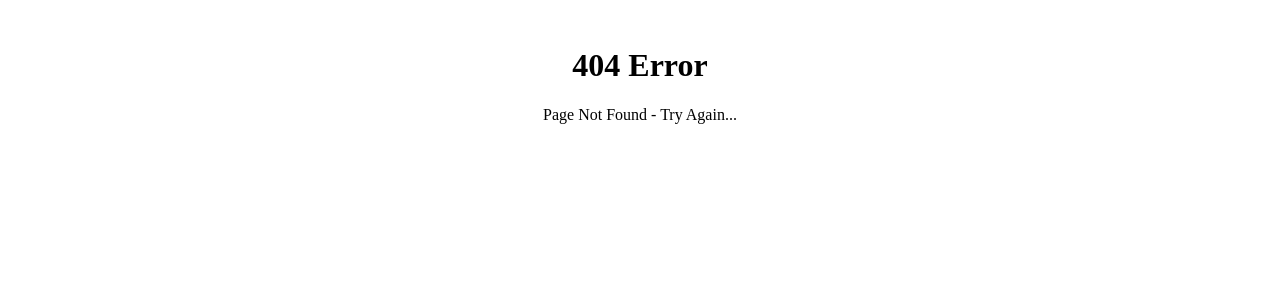
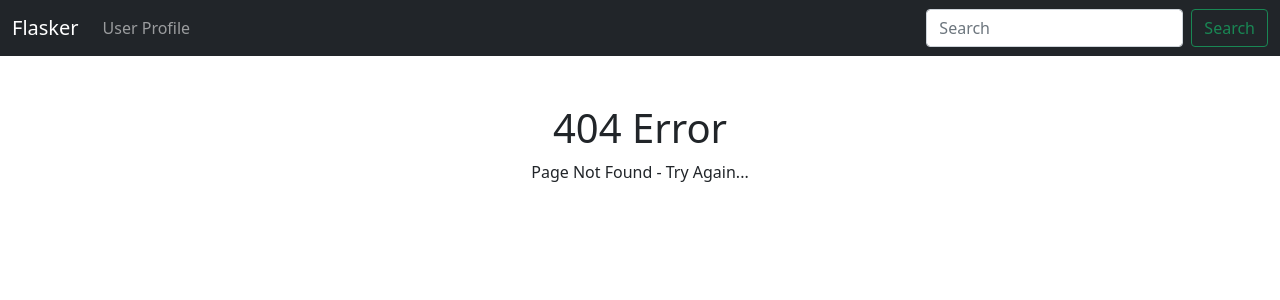
Before and after one commit to 2019RMc/flaskTestProject, a Flask app: template templates/404.html in a window 1280 px wide. Shown: the top 300 px of the page. Run offline with Flask 3, Linux system fonts and the light colour scheme; the template is opened without the code that fills it, so the values that code supplies are empty.

Commit message:
start ep5

```diff
--- a/templates/404.html
+++ b/templates/404.html
@@ -1,5 +1,11 @@
-<br/>
-<div style="text-align: center;">
-<h1>404 Error</h1>
-<p>Page Not Found - Try Again...</p>
-</div>
+{% extends 'base.html' %}
+
+{% block content %}
+
+    <br/>
+    <div style="text-align: center;">
+    <h1>404 Error</h1>
+    <p>Page Not Found - Try Again...</p>
+    </div>
+
+{% endblock %}
--- /dev/null
+++ b/templates/base.html
@@ -0,0 +1,36 @@
+<!doctype html>
+<html lang="en">
+  <head>
+    <!-- Required meta tags -->
+    <meta charset="utf-8">
+    <meta name="viewport" content="width=device-width, initial-scale=1">
+
+    <!-- Bootstrap CSS -->
+    <link href="https://cdn.jsdelivr.net/npm/bootstrap@5.0.0-beta1/dist/css/bootstrap.min.css" rel="stylesheet" integrity="sha384-giJF6kkoqNQ00vy+HMDP7azOuL0xtbfIcaT9wjKHr8RbDVddVHyTfAAsrekwKmP1" crossorigin="anonymous">
+
+    <!-- Our CSS -->
+    <link href="{{ url_for('static', filename='css/style.css') }}" rel="stylesheet">
+
+
+    <title>Flasker!</title>
+  </head>
+  <body>
+  	{% include 'navbar.html' %}
+  	<br/>
+  	<div class="container">
+		{% block content %}
+		{% endblock %}
+	</div>
+
+    <!-- Optional JavaScript; choose one of the two! -->
+
+    <!-- Option 1: Bootstrap Bundle with Popper -->
+    <script src="https://cdn.jsdelivr.net/npm/bootstrap@5.0.0-beta1/dist/js/bootstrap.bundle.min.js" integrity="sha384-ygbV9kiqUc6oa4msXn9868pTtWMgiQaeYH7/t7LECLbyPA2x65Kgf80OJFdroafW" crossorigin="anonymous"></script>
+
+    <!-- Option 2: Separate Popper and Bootstrap JS -->
+    <!--
+    <script src="https://cdn.jsdelivr.net/npm/@popperjs/core@2.5.4/dist/umd/popper.min.js" integrity="sha384-q2kxQ16AaE6UbzuKqyBE9/u/KzioAlnx2maXQHiDX9d4/zp8Ok3f+M7DPm+Ib6IU" crossorigin="anonymous"></script>
+    <script src="https://cdn.jsdelivr.net/npm/bootstrap@5.0.0-beta1/dist/js/bootstrap.min.js" integrity="sha384-pQQkAEnwaBkjpqZ8RU1fF1AKtTcHJwFl3pblpTlHXybJjHpMYo79HY3hIi4NKxyj" crossorigin="anonymous"></script>
+    -->
+  </body>
+</html>
--- a/templates/index.html
+++ b/templates/index.html
@@ -1,3 +1,7 @@
+{% extends 'base.html' %}
+
+{% block content %}
+
     <h1>Hello World!</h1>
 
     <p>This is my first web page!!!</p>
@@ -16,3 +20,5 @@
 
     <br> <br/>
     {{ favorite_pizza.0 }}
+
+{% endblock %}
--- /dev/null
+++ b/templates/navbar.html
@@ -0,0 +1,19 @@
+<nav class="navbar navbar-expand-lg bg-body-tertiary navbar-dark bg-dark">
+  <div class="container-fluid">
+    <a class="navbar-brand" href="{{url_for('index')}}">Flasker</a>
+    <button class="navbar-toggler" type="button" data-bs-toggle="collapse" data-bs-target="#navbarSupportedContent" aria-controls="navbarSupportedContent" aria-expanded="false" aria-label="Toggle navigation">
+      <span class="navbar-toggler-icon"></span>
+    </button>
+    <div class="collapse navbar-collapse" id="navbarSupportedContent">
+      <ul class="navbar-nav me-auto mb-2 mb-lg-0">
+        <li class="nav-item">
+          <a class="nav-link" href="{{ url_for('user',name='John') }}">User Profile</a>
+        </li>
+      </ul>
+      <form class="d-flex" role="search">
+        <input class="form-control me-2" type="search" placeholder="Search" aria-label="Search">
+        <button class="btn btn-outline-success" type="submit">Search</button>
+      </form>
+    </div>
+  </div>
+</nav>
```
Also changed, not shown: templates/500.html (+11 -5 lines), templates/user.html (+8 -2 lines). Lines whose indentation alone changed are shown as unchanged.
